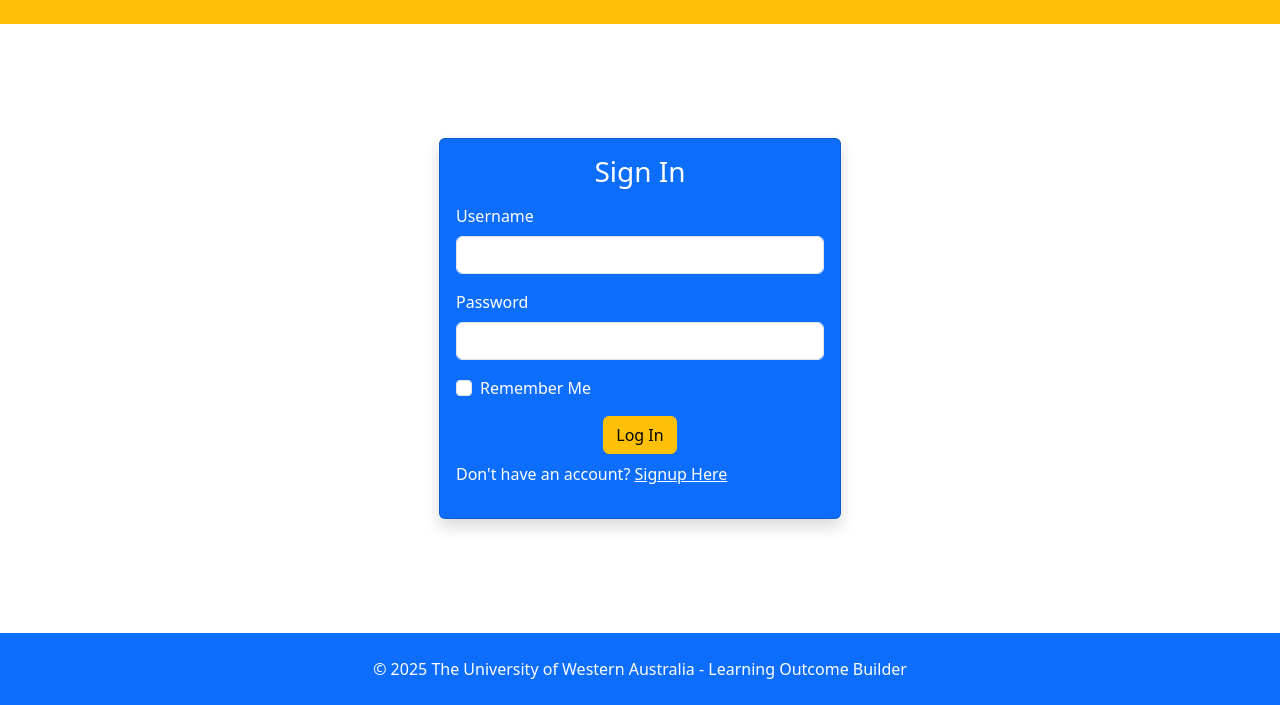
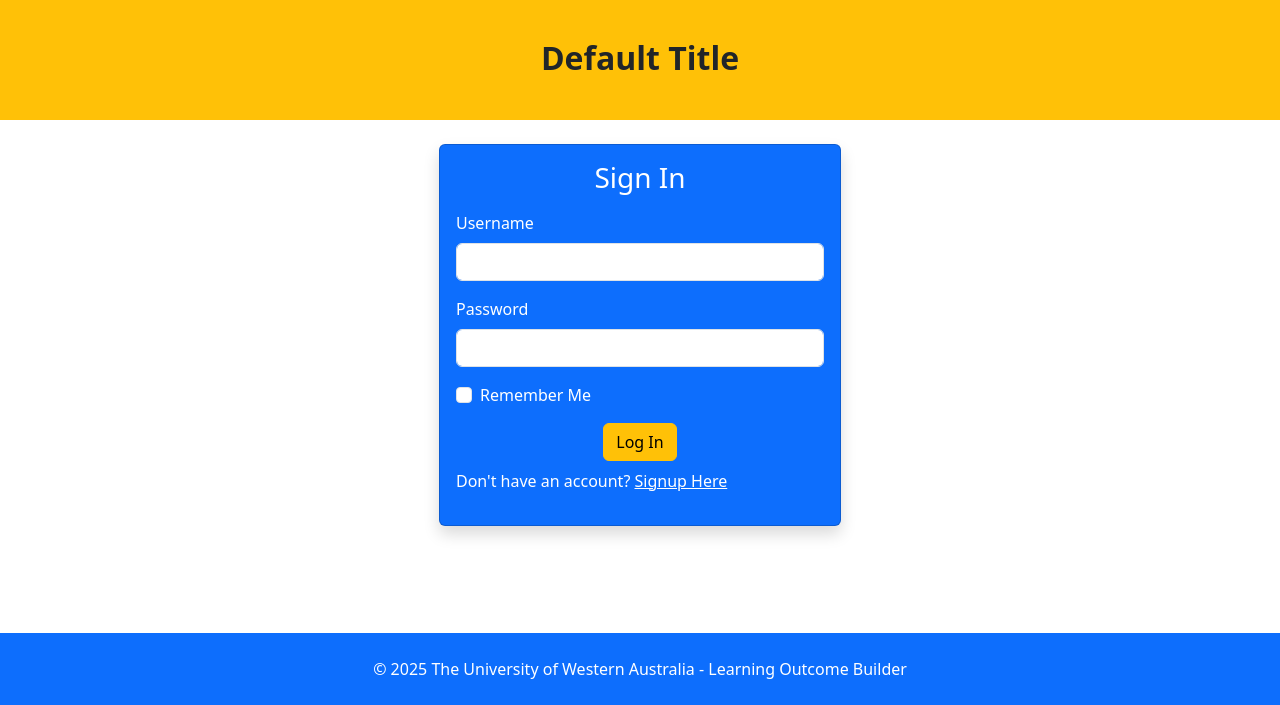
Before and after one commit to VoonYan/AI-Learning-Outcome-Builder, a Flask app: a page that uses app/templates/base_main.html in a window 1280 px wide. Shown: the part 95-800 px from the top of the page. Run offline with Flask 3, Linux system fonts and the light colour scheme.

Commit message:
Fix base template banner

```diff
--- a/app/templates/base_main.html
+++ b/app/templates/base_main.html
@@ -7,22 +7,20 @@
           crossorigin="anonymous">
     <link rel="stylesheet" type="text/css" href="{{ url_for('static', filename='custom_styles.css') }}">
     <link rel="stylesheet" href="https://cdn.jsdelivr.net/npm/bootstrap-icons@1.11.3/font/bootstrap-icons.css">
-
 </head>
 <body class="overflow-x-hidden min-vh-100">
-    <!--Top banner-->
 <div class="container-fluid d-flex flex-column vh-100 p-0">
+
+    <!-- Navbar -->
     <nav class="navbar navbar-expand-lg navbar-dark bg-primary">
         <div class="container-fluid px-3 px-lg-4">
             <a class="navbar-brand d-flex align-items-center gap-3" href="{{url_for('main.home')}}">
-        <img src="{{ url_for('static', filename='images/logo-uwacrest-white.svg') }}"
-            alt="UWA Logo" class="img-fluid">
+                <img src="{{ url_for('static', filename='images/logo-uwacrest-white.svg') }}" alt="UWA Logo" class="img-fluid">
                 <span class="fw-bold fs-5">Learning Outcome Builder</span>
             </a>
 
-        <button class="navbar-toggler" type="button" data-bs-toggle="collapse"
-                data-bs-target="#navbarNav" aria-controls="navbarNav"
-                aria-expanded="false" aria-label="Toggle navigation">
+            <button class="navbar-toggler" type="button" data-bs-toggle="collapse" data-bs-target="#navbarNav"
+                    aria-controls="navbarNav" aria-expanded="false" aria-label="Toggle navigation">
                 <span class="navbar-toggler-icon"></span>
             </button>
 
@@ -52,15 +50,13 @@
         </div>
     </nav>
 
-    <!--Page content-->
-    <div class="bg-warning p-2">
-        <h3 class="text-white">{% block banner_subtitle %}{% endblock %}</h3>
-    </div>
+    <!-- Banner -->
+    <section class="bg-warning d-flex flex-column justify-content-center align-items-center text-center" style="min-height: 120px;">
+        <h2 class="fw-bold text-dark mb-1">{% block banner_title %}Default Title{% endblock %}</h2>
+        <p class="mb-0 text-dark">{% block banner_subtitle %}Default subtitle text{% endblock %}</p>
+    </section>
 
-    <div class="d-flex flex-grow-1 flex-basis-0 overflow-auto p-0">
-        {% block content %}{% endblock %}
-    </div>
-
+    <!-- Flash messages -->
     {% with messages = get_flashed_messages(with_categories=true) %}
     {% if messages %}
     <div id="flash-container" class="position-fixed top-0 start-50 translate-middle-x mt-3" style="z-index:1050;">
@@ -74,7 +70,12 @@
     {% endif %}
     {% endwith %}
 
-    <!--Footer-->
+    <!-- Page content -->
+    <main class="flex-grow-1 container my-4">
+        {% block content %}{% endblock %}
+    </main>
+
+    <!-- Footer -->
     <footer class="mt-auto py-4 bg-primary text-white">
         <div class="container text-center">
             <p class="mb-0">© <span id="year"></span> The University of Western Australia - Learning Outcome Builder</p>
@@ -94,7 +95,7 @@
             alert.classList.add('hide');
             setTimeout(() => alert.remove(), 500);
         });
-    }, 2500); // visible for 2.5 seconds
+    }, 2500);
 
     document.getElementById('year').textContent = new Date().getFullYear();
 </script>
```
Lines whose indentation alone changed are shown as unchanged.
